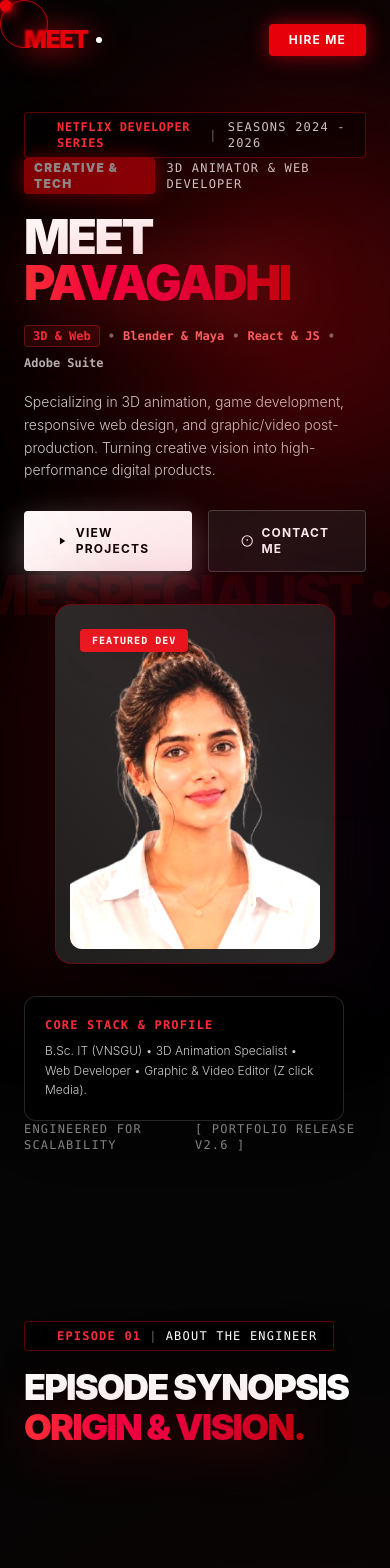
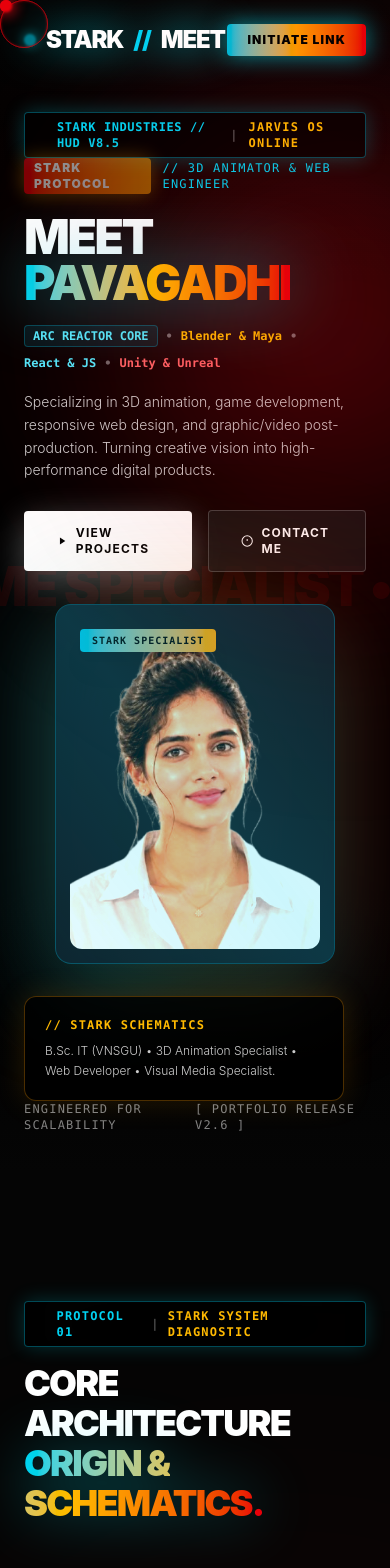
Before and after one commit to MrStark0257/Meet-Pavagadhi, a React (Vite) app: page / in a window 390 px wide. Shown: the top 1568 px of the page. Built offline with nearby package versions, Linux system fonts and the light colour scheme.

Commit message:
Transform portfolio from Netflix series to Iron Man / Stark Industries Arc Reactor HUD theme

```diff
--- a/src/components/About.jsx
+++ b/src/components/About.jsx
@@ -70,16 +70,16 @@
 
         {/* Section Header */}
         <div className="flex flex-col items-start space-y-4">
-          <div className="inline-flex items-center gap-2 px-4 py-1.5 rounded bg-black/80 backdrop-blur-2xl border border-red-600/40 text-xs font-mono uppercase tracking-widest text-white shadow-2xl">
-            <span className="w-2 h-2 rounded-full bg-red-600 animate-ping"></span>
-            <span className="text-red-500 font-bold">EPISODE 01</span>
+          <div className="inline-flex items-center gap-2 px-4 py-1.5 rounded bg-black/80 backdrop-blur-2xl border border-cyan-500/40 text-xs font-mono uppercase tracking-widest text-white shadow-[0_0_20px_rgba(0,240,255,0.2)]">
+            <span className="w-2 h-2 rounded-full bg-cyan-400 animate-ping"></span>
+            <span className="text-cyan-400 font-bold">PROTOCOL 01</span>
             <span className="text-white/40">|</span>
-            <span>ABOUT THE ENGINEER</span>
+            <span className="text-amber-400 font-semibold">STARK SYSTEM DIAGNOSTIC</span>
           </div>
           <h2 className="text-4xl md:text-6xl font-black tracking-tighter text-white">
-            EPISODE SYNOPSIS <br />
-            <span className="text-transparent bg-clip-text bg-gradient-to-r from-red-500 via-rose-600 to-red-700 drop-shadow-[0_0_30px_rgba(229,9,20,0.4)]">
-              ORIGIN & VISION.
+            CORE ARCHITECTURE <br />
+            <span className="text-transparent bg-clip-text bg-gradient-to-r from-cyan-400 via-amber-400 to-red-600 drop-shadow-[0_0_30px_rgba(0,240,255,0.4)]">
+              ORIGIN & SCHEMATICS.
             </span>
           </h2>
         </div>
--- a/src/components/Contact.jsx
+++ b/src/components/Contact.jsx
@@ -51,16 +51,16 @@
       {/* Background Cinematic Red Ambient Glow */}
       <div className="absolute top-1/2 left-1/2 -translate-x-1/2 -translate-y-1/2 w-[600px] h-[600px] bg-red-600/15 rounded-full blur-[160px] pointer-events-none z-0"></div>
 
-      {/* Huge Background Parallax Netflix Watermark Text */}
+      {/* Huge Background Parallax Stark Watermark Text */}
       <motion.div
         style={{ y }}
         className="absolute top-0 left-0 w-full h-full flex flex-col justify-start items-center overflow-hidden pointer-events-none z-0 pt-16 md:pt-12 opacity-10"
       >
         <h1
-          className="text-[25vw] leading-[0.75] font-black text-red-600 uppercase tracking-tighter select-none scale-y-[1.6] origin-top"
+          className="text-[25vw] leading-[0.75] font-black text-cyan-400 uppercase tracking-tighter select-none scale-y-[1.6] origin-top"
           style={{ fontFamily: "'Bebas Neue', 'Impact', sans-serif" }}
         >
-          CONTACT
+          STARK OS
         </h1>
       </motion.div>
 
@@ -71,15 +71,15 @@
           whileInView={{ opacity: 1, y: 0 }}
           viewport={{ once: true, margin: "-100px" }}
           transition={{ duration: 0.8, ease: "easeOut" }}
-          className="bg-[#141414]/95 backdrop-blur-2xl border border-white/15 w-full p-8 md:p-16 text-white flex flex-col justify-between rounded-[2.5rem] shadow-[0_25px_60px_rgba(0,0,0,0.9)] relative overflow-hidden my-12"
+          className="bg-[#0e121a]/95 backdrop-blur-2xl border border-cyan-500/30 w-full p-8 md:p-16 text-white flex flex-col justify-between rounded-[2.5rem] shadow-[0_25px_60px_rgba(0,240,255,0.15)] relative overflow-hidden my-12"
         >
-          {/* Subtle internal top crimson highlight glow */}
-          <div className="absolute top-0 left-1/2 -translate-x-1/2 w-48 h-1 bg-gradient-to-r from-transparent via-red-600 to-transparent opacity-90"></div>
+          {/* Subtle internal top cyan highlight glow */}
+          <div className="absolute top-0 left-1/2 -translate-x-1/2 w-48 h-1 bg-gradient-to-r from-transparent via-cyan-400 to-transparent opacity-90"></div>
 
           <div className="flex flex-col md:flex-row items-start md:items-center justify-between gap-6 mb-12 md:mb-16">
-            <div className="inline-flex items-center gap-2 px-3.5 py-1.5 rounded bg-red-600/10 border border-red-600/30 text-xs font-mono uppercase tracking-widest text-red-500">
-              <span className="w-1.5 h-1.5 rounded-full bg-red-600 animate-ping"></span>
-              <span>EPISODE 04 // GET IN TOUCH</span>
+            <div className="inline-flex items-center gap-2 px-3.5 py-1.5 rounded bg-cyan-500/10 border border-cyan-500/30 text-xs font-mono uppercase tracking-widest text-cyan-400">
+              <span className="w-1.5 h-1.5 rounded-full bg-cyan-400 animate-ping"></span>
+              <span>PROTOCOL 04 // SECURE COMMS LINK</span>
             </div>
 
             <div className="flex flex-wrap items-center gap-6 text-xs font-mono text-white/80">
--- a/src/components/Expertise.jsx
+++ b/src/components/Expertise.jsx
@@ -101,21 +101,21 @@
         {/* Compact Section Header */}
         <div className="flex flex-col md:flex-row md:items-end justify-between gap-6 pb-2">
           <div className="space-y-3 max-w-xl">
-            <div className="inline-flex items-center gap-2 px-3 py-1 rounded bg-black/80 backdrop-blur-xl border border-red-600/40 text-[11px] font-mono uppercase tracking-widest text-white shadow-xl">
-              <span className="w-1.5 h-1.5 rounded-full bg-red-600 animate-ping"></span>
-              <span className="text-red-500 font-bold">EPISODE 02</span>
+            <div className="inline-flex items-center gap-2 px-3.5 py-1.5 rounded bg-black/80 backdrop-blur-xl border border-cyan-500/40 text-xs font-mono uppercase tracking-widest text-white shadow-[0_0_20px_rgba(0,240,255,0.2)]">
+              <span className="w-1.5 h-1.5 rounded-full bg-cyan-400 animate-ping"></span>
+              <span className="text-cyan-400 font-bold">PROTOCOL 02</span>
               <span className="text-white/40">|</span>
-              <span>CORE COMPETENCIES</span>
+              <span className="text-amber-400 font-semibold">STARK SUITE CAPABILITIES</span>
             </div>
             <h2 className="text-3xl md:text-5xl font-black text-white tracking-tight leading-tight">
-              DIRECTOR'S CUT <br />
-              <span className="text-transparent bg-clip-text bg-gradient-to-r from-red-500 via-rose-600 to-red-700 drop-shadow-[0_0_25px_rgba(229,9,20,0.35)]">
-                TECHNICAL CAPABILITIES.
+              STARK LABS <br />
+              <span className="text-transparent bg-clip-text bg-gradient-to-r from-cyan-400 via-amber-400 to-red-600 drop-shadow-[0_0_25px_rgba(0,240,255,0.35)]">
+                TECHNICAL PROTOCOLS.
               </span>
             </h2>
           </div>
           <p className="text-white/60 text-xs md:text-sm font-light leading-relaxed max-w-xs">
-            Merging full-stack engineering, scalable microservices, and AI integrations into production-ready platforms.
+            Integrating 3D animation, game engine mechanics, full-stack web development, and digital post-production.
           </p>
         </div>
 
--- a/src/components/Hero.jsx
+++ b/src/components/Hero.jsx
@@ -174,17 +174,17 @@
       {/* 3. Main Content Layer */}
       <div ref={contentRef} className="relative z-20 w-full max-w-7xl mx-auto px-6 md:px-12 min-h-screen flex flex-col justify-between pt-28 pb-10">
 
-        {/* Top Netflix Cinematic Badge */}
+        {/* Top Stark Industries HUD Badge */}
         <div className="hero-anim-item flex items-center justify-between w-full">
-          <div className="inline-flex items-center gap-2.5 px-4 py-1.5 rounded bg-black/80 backdrop-blur-2xl border border-red-600/40 text-xs font-mono uppercase tracking-widest text-white shadow-2xl">
-            <span className="w-2 h-2 rounded-full bg-red-600 animate-ping"></span>
-            <span className="text-red-500 font-bold tracking-wider">NETFLIX DEVELOPER SERIES</span>
+          <div className="inline-flex items-center gap-2.5 px-4 py-1.5 rounded bg-black/80 backdrop-blur-2xl border border-cyan-500/40 text-xs font-mono uppercase tracking-widest text-white shadow-[0_0_20px_rgba(0,240,255,0.25)]">
+            <span className="w-2 h-2 rounded-full bg-cyan-400 animate-ping shadow-[0_0_10px_#00F0FF]"></span>
+            <span className="text-cyan-400 font-bold tracking-wider">STARK INDUSTRIES // HUD v8.5</span>
             <span className="text-white/40">|</span>
-            <span className="text-white/80">SEASONS 2024 - 2026</span>
+            <span className="text-amber-400 font-semibold">JARVIS OS ONLINE</span>
           </div>
-          <div className="hidden md:flex items-center gap-2 text-xs font-mono text-white/50 tracking-wider">
-            <span className="px-2 py-0.5 border border-white/20 rounded bg-black/40">3D & WEB DEV</span>
-            <span className="px-2 py-0.5 border border-white/20 rounded bg-black/40">B.SC. IT GRADUATE</span>
+          <div className="hidden md:flex items-center gap-2 text-xs font-mono text-white/60 tracking-wider">
+            <span className="px-2.5 py-0.5 border border-cyan-500/30 rounded bg-black/50 text-cyan-300">MARK LXXXV PROTOCOL</span>
+            <span className="px-2.5 py-0.5 border border-amber-500/30 rounded bg-black/50 text-amber-300">B.SC. IT SPECIALIST</span>
           </div>
         </div>
 
@@ -195,25 +195,25 @@
           <div className="lg:col-span-5 flex flex-col items-start space-y-5 text-left">
 
             <div className="hero-anim-item flex items-center gap-3">
-              <span className="px-2.5 py-0.5 bg-red-600 text-white font-black text-xs rounded tracking-widest shadow-[0_0_20px_rgba(229,9,20,0.8)] animate-pulse">CREATIVE & TECH</span>
-              <span className="text-white/80 text-xs font-mono tracking-widest uppercase">3D Animator & Web Developer</span>
+              <span className="px-2.5 py-0.5 bg-gradient-to-r from-red-600 to-amber-500 text-white font-black text-xs rounded tracking-widest shadow-[0_0_20px_rgba(245,158,11,0.6)] animate-pulse">STARK PROTOCOL</span>
+              <span className="text-cyan-400 text-xs font-mono tracking-widest uppercase">// 3D ANIMATOR & WEB ENGINEER</span>
             </div>
 
             <h1 className="hero-anim-item text-5xl md:text-7xl font-black tracking-tighter text-white leading-[0.95] drop-shadow-[0_15px_30px_rgba(0,0,0,0.9)]">
               MEET <br />
-              <span className="text-transparent bg-clip-text bg-gradient-to-r from-red-500 via-rose-600 to-red-700 drop-shadow-[0_0_35px_rgba(220,38,38,0.5)]">
+              <span className="text-transparent bg-clip-text bg-gradient-to-r from-cyan-400 via-amber-400 to-red-600 drop-shadow-[0_0_35px_rgba(0,240,255,0.6)]">
                 PAVAGADHI
               </span>
             </h1>
 
-            <div className="hero-anim-item flex flex-wrap items-center gap-2 text-xs font-mono text-red-400 font-bold">
-              <span className="px-2 py-0.5 bg-red-500/10 border border-red-500/30 rounded text-red-500">3D & Web</span>
+            <div className="hero-anim-item flex flex-wrap items-center gap-2 text-xs font-mono text-cyan-400 font-bold">
+              <span className="px-2 py-0.5 bg-cyan-500/10 border border-cyan-500/30 rounded text-cyan-300">ARC REACTOR CORE</span>
               <span className="text-white/40">•</span>
-              <span>Blender & Maya</span>
+              <span className="text-amber-400">Blender & Maya</span>
               <span className="text-white/40">•</span>
-              <span>React & JS</span>
+              <span className="text-cyan-300">React & JS</span>
               <span className="text-white/40">•</span>
-              <span className="text-white/70">Adobe Suite</span>
+              <span className="text-red-400">Unity & Unreal</span>
             </div>
 
             <p className="hero-anim-item text-sm md:text-base text-white/80 font-light leading-relaxed max-w-md drop-shadow">
@@ -251,21 +251,21 @@
               ref={cardRef}
               className="relative group transform-gpu transition-transform duration-100 ease-out will-change-transform"
             >
-              {/* Cinematic Red Neon Back Glow */}
-              <div className="absolute -inset-3 bg-gradient-to-r from-red-600/70 via-rose-600/40 to-purple-600/20 rounded-3xl blur-3xl opacity-90 group-hover:opacity-100 animate-pulse duration-1000"></div>
+              {/* Iron Man Armor Neon Back Glow */}
+              <div className="absolute -inset-3 bg-gradient-to-r from-cyan-500/50 via-amber-500/40 to-red-600/50 rounded-3xl blur-3xl opacity-90 group-hover:opacity-100 animate-pulse duration-1000"></div>
 
               {/* Poster Card with Glossy Sheen */}
-              <div className="relative w-[280px] md:w-[320px] p-3.5 bg-[#141414]/90 backdrop-blur-2xl rounded-2xl border border-red-600/40 shadow-[0_40px_80px_rgba(0,0,0,0.95)] overflow-hidden">
+              <div className="relative w-[280px] md:w-[320px] p-3.5 bg-[#10141d]/90 backdrop-blur-2xl rounded-2xl border border-cyan-500/40 shadow-[0_40px_80px_rgba(0,240,255,0.15)] overflow-hidden">
 
                 {/* Dynamic Specular Glare Layer */}
                 <div
                   ref={glareRef}
-                  className="absolute inset-[-50%] w-[200%] h-[200%] bg-gradient-to-tr from-transparent via-white/10 to-transparent pointer-events-none transform-gpu z-40"
+                  className="absolute inset-[-50%] w-[200%] h-[200%] bg-gradient-to-tr from-transparent via-cyan-400/20 to-transparent pointer-events-none transform-gpu z-40"
                 ></div>
 
-                {/* Netflix Series Tag */}
-                <div className="absolute top-6 left-6 z-30 px-3 py-1 bg-red-600 text-white font-mono text-[10px] font-bold tracking-widest rounded shadow-xl">
-                  FEATURED DEV
+                {/* Stark Tag */}
+                <div className="absolute top-6 left-6 z-30 px-3 py-1 bg-gradient-to-r from-cyan-500 to-amber-500 text-black font-mono text-[10px] font-black tracking-widest rounded shadow-xl">
+                  STARK SPECIALIST
                 </div>
 
                 <img
@@ -279,10 +279,10 @@
 
           {/* Right Side: Technical Specs & Stack */}
           <div className="hero-anim-item lg:col-span-3 flex flex-col items-start space-y-4 text-left">
-            <div className="p-5 bg-black/80 backdrop-blur-2xl border border-white/15 rounded-xl shadow-2xl w-full max-w-xs">
-              <h3 className="text-xs font-mono uppercase tracking-widest text-red-500 font-bold mb-2">Core Stack & Profile</h3>
+            <div className="p-5 bg-black/80 backdrop-blur-2xl border border-amber-500/30 rounded-xl shadow-[0_0_30px_rgba(245,158,11,0.15)] w-full max-w-xs">
+              <h3 className="text-xs font-mono uppercase tracking-widest text-amber-400 font-bold mb-2">// STARK SCHEMATICS</h3>
               <p className="text-xs text-white/80 leading-relaxed font-light">
-                B.Sc. IT (VNSGU) • 3D Animation Specialist • Web Developer • Graphic & Video Editor (Z click Media).
+                B.Sc. IT (VNSGU) • 3D Animation Specialist • Web Developer • Visual Media Specialist.
               </p>
             </div>
           </div>
@@ -307,24 +307,25 @@
         className="absolute top-0 left-0 z-50 pointer-events-none w-12 h-12 border border-red-600/60 rounded-full flex items-center justify-center backdrop-blur-[1px]"
       ></div>
 
-      {/* --- NETFLIX-THEMED DEVELOPER NAVBAR --- */}
+      {/* --- STARK INDUSTRIES NAVBAR --- */}
       <header className="absolute top-0 inset-x-0 z-50 w-full max-w-7xl mx-auto px-6 md:px-12 py-6 flex items-center justify-between pointer-events-auto">
-        <div className="text-2xl font-black text-red-600 tracking-tighter flex items-center gap-2 drop-shadow-[0_2px_15px_rgba(229,9,20,0.9)]">
-          MEET<span className="w-1.5 h-1.5 rounded-full bg-white inline-block"></span>
+        <div className="text-2xl font-black text-white tracking-tighter flex items-center gap-2.5 drop-shadow-[0_0_20px_rgba(0,240,255,0.8)]">
+          <span className="w-3 h-3 rounded-full bg-cyan-400 shadow-[0_0_12px_#00F0FF] animate-pulse"></span>
+          STARK <span className="text-cyan-400">//</span> MEET
         </div>
         <nav className="hidden md:flex items-center gap-8 text-xs font-mono uppercase tracking-widest text-white/80">
-          <a href="#home" className="hover:text-red-500 transition-colors">Home</a>
-          <a href="#about" className="hover:text-red-500 transition-colors">About</a>
-          <a href="#expertise" className="hover:text-red-500 transition-colors">Expertise</a>
-          <a href="#skills" className="hover:text-red-500 transition-colors">Skills</a>
-          <a href="#projects" className="hover:text-red-500 transition-colors">Projects</a>
-          <a href="#contact" className="hover:text-red-500 transition-colors">Contact</a>
+          <a href="#home" className="hover:text-cyan-400 transition-colors">Home</a>
+          <a href="#about" className="hover:text-cyan-400 transition-colors">About</a>
+          <a href="#expertise" className="hover:text-cyan-400 transition-colors">Expertise</a>
+          <a href="#skills" className="hover:text-cyan-400 transition-colors">Skills</a>
+          <a href="#projects" className="hover:text-cyan-400 transition-colors">Projects</a>
+          <a href="#contact" className="hover:text-cyan-400 transition-colors">Contact</a>
         </nav>
         <a
-          href="#hire"
-          className="px-5 py-2 rounded bg-red-600 hover:bg-red-700 text-white font-bold text-xs uppercase tracking-widest transition-all duration-300 shadow-[0_0_20px_rgba(229,9,20,0.6)] hover:scale-105 active:scale-95"
+          href="#contact"
+          className="px-5 py-2 rounded bg-gradient-to-r from-cyan-500 via-amber-500 to-red-600 hover:from-cyan-400 hover:to-red-500 text-black font-black text-xs uppercase tracking-widest transition-all duration-300 shadow-[0_0_25px_rgba(0,240,255,0.6)] hover:scale-105 active:scale-95"
         >
-          Hire Me
+          INITIATE LINK
         </a>
       </header>
     </section>
--- a/src/components/NetflixPreloader.jsx
+++ b/src/components/NetflixPreloader.jsx
@@ -1,9 +1,10 @@
 import { useEffect, useRef } from 'react';
 import { gsap } from 'gsap';
 
-const MinimalPreloader = ({ onComplete }) => {
+const StarkPreloader = ({ onComplete }) => {
   const preloaderRef = useRef(null);
   const contentRef = useRef(null);
+  const reactorRef = useRef(null);
 
   useEffect(() => {
     const tl = gsap.timeline({
@@ -12,19 +13,26 @@
       }
     });
 
+    gsap.to(reactorRef.current, {
+      rotation: 360,
+      duration: 3,
+      repeat: -1,
+      ease: "none"
+    });
+
     tl.set(preloaderRef.current, { autoAlpha: 1 })
       .fromTo(
         contentRef.current,
-        { scale: 0.95, opacity: 0, filter: "blur(8px)" },
-        { scale: 1, opacity: 1, filter: "blur(0px)", duration: 0.8, ease: "power3.out" }
+        { scale: 0.85, opacity: 0, filter: "blur(12px)" },
+        { scale: 1, opacity: 1, filter: "blur(0px)", duration: 0.9, ease: "power4.out" }
       )
       .to(contentRef.current, {
-        scale: 1.05,
+        scale: 1.1,
         opacity: 0,
-        filter: "blur(10px)",
-        duration: 0.4,
-        ease: "power2.in",
-        delay: 0.6
+        filter: "blur(12px)",
+        duration: 0.5,
+        ease: "power3.in",
+        delay: 0.8
       })
       .to(preloaderRef.current, {
         opacity: 0,
@@ -38,20 +46,40 @@
       ref={preloaderRef}
       className="fixed inset-0 z-[9999] bg-[#050505] flex items-center justify-center select-none overflow-hidden"
     >
-      <div ref={contentRef} className="flex flex-col items-center gap-4">
-        {/* Minimal Red Indicator Dot */}
-        <div className="w-2.5 h-2.5 rounded-full bg-red-600 animate-ping"></div>
+      <div ref={contentRef} className="flex flex-col items-center gap-6 text-center px-4">
+        {/* Stark Arc Reactor Core Icon */}
+        <div className="relative w-20 h-20 flex items-center justify-center">
+          {/* Outer Cyan Arc Glow */}
+          <div className="absolute inset-0 rounded-full bg-cyan-500/20 blur-xl animate-pulse"></div>
+          {/* Rotating Arc Reactor HUD Ring */}
+          <div
+            ref={reactorRef}
+            className="w-16 h-16 rounded-full border-2 border-dashed border-cyan-400 p-1 flex items-center justify-center shadow-[0_0_25px_#00F0FF]"
+          >
+            <div className="w-10 h-10 rounded-full border border-amber-500/60 p-1 flex items-center justify-center shadow-[0_0_15px_#F59E0B]">
+              <div className="w-5 h-5 rounded-full bg-gradient-to-tr from-cyan-400 via-amber-400 to-red-600 shadow-[0_0_20px_#00F0FF] animate-ping"></div>
+            </div>
+          </div>
+        </div>
 
-        {/* Minimal Typography */}
-        <h1
-          className="text-2xl md:text-3xl font-black uppercase tracking-[0.3em] text-white"
-          style={{ fontFamily: "'Bebas Neue', 'Impact', sans-serif" }}
-        >
-          MEET
-        </h1>
+        {/* Stark Typography */}
+        <div className="space-y-1.5">
+          <div className="text-[10px] font-mono uppercase tracking-[0.4em] text-cyan-400 font-bold">
+            // STARK INDUSTRIES &bull; JARVIS OS v8.5
+          </div>
+          <h1
+            className="text-3xl md:text-4xl font-black uppercase tracking-[0.25em] text-white drop-shadow-[0_0_25px_rgba(0,240,255,0.6)]"
+            style={{ fontFamily: "'Bebas Neue', 'Impact', sans-serif" }}
+          >
+            MEET PAVAGADHI
+          </h1>
+          <div className="text-[11px] font-mono uppercase tracking-widest text-amber-400/90 font-medium">
+            INITIALIZING MARK LXXXV HUD INTERFACE...
+          </div>
+        </div>
       </div>
     </div>
   );
 };
 
-export default MinimalPreloader;
+export default StarkPreloader;
--- a/src/components/Skills.jsx
+++ b/src/components/Skills.jsx
@@ -183,7 +183,7 @@
         />
       ))}
 
-      {/* Massive Background Typography (Netflix Red & White Outline) */}
+      {/* Massive Background Typography (Stark HUD Cyan & Amber Outline) */}
       <div className="absolute inset-0 flex items-center justify-center z-0 pointer-events-none">
         {skillCategories.map((_, i) => (
           <h1
@@ -191,22 +191,22 @@
             ref={el => textRefs.current[i] = el}
             className="absolute text-[22vw] md:text-[18vw] font-black uppercase text-transparent leading-none tracking-tighter mix-blend-overlay"
             style={{
-               WebkitTextStroke: `2px ${i % 2 === 0 ? 'rgba(229,9,20,0.3)' : 'rgba(255,255,255,0.15)'}`,
+               WebkitTextStroke: `2px ${i % 2 === 0 ? 'rgba(0,240,255,0.35)' : 'rgba(245,158,11,0.25)'}`,
                opacity: 0
             }}
           >
-            SKILLS
+            STARK
           </h1>
         ))}
       </div>
 
       {/* Section Header Badge */}
       <div className="absolute top-8 inset-x-0 z-20 max-w-7xl mx-auto px-6 md:px-12 pointer-events-none flex items-center justify-between">
-        <div className="inline-flex items-center gap-2 px-3.5 py-1.5 rounded bg-black/80 backdrop-blur-xl border border-red-600/40 text-xs font-mono uppercase tracking-widest text-white shadow-xl">
-          <span className="w-1.5 h-1.5 rounded-full bg-red-600 animate-ping"></span>
-          <span className="text-red-500 font-bold">EPISODE 03</span>
+        <div className="inline-flex items-center gap-2 px-3.5 py-1.5 rounded bg-black/80 backdrop-blur-xl border border-cyan-500/40 text-xs font-mono uppercase tracking-widest text-white shadow-[0_0_20px_rgba(0,240,255,0.2)]">
+          <span className="w-1.5 h-1.5 rounded-full bg-cyan-400 animate-ping"></span>
+          <span className="text-cyan-400 font-bold">PROTOCOL 03</span>
           <span className="text-white/40">|</span>
-          <span>TECHNICAL SKILLS</span>
+          <span className="text-amber-400 font-semibold">TECH MATRIX & SCHEMATICS</span>
         </div>
       </div>
 
```
Also changed, not shown: src/components/Footer.jsx (+17 -16 lines), src/components/Projects.jsx (+17 -17 lines).
